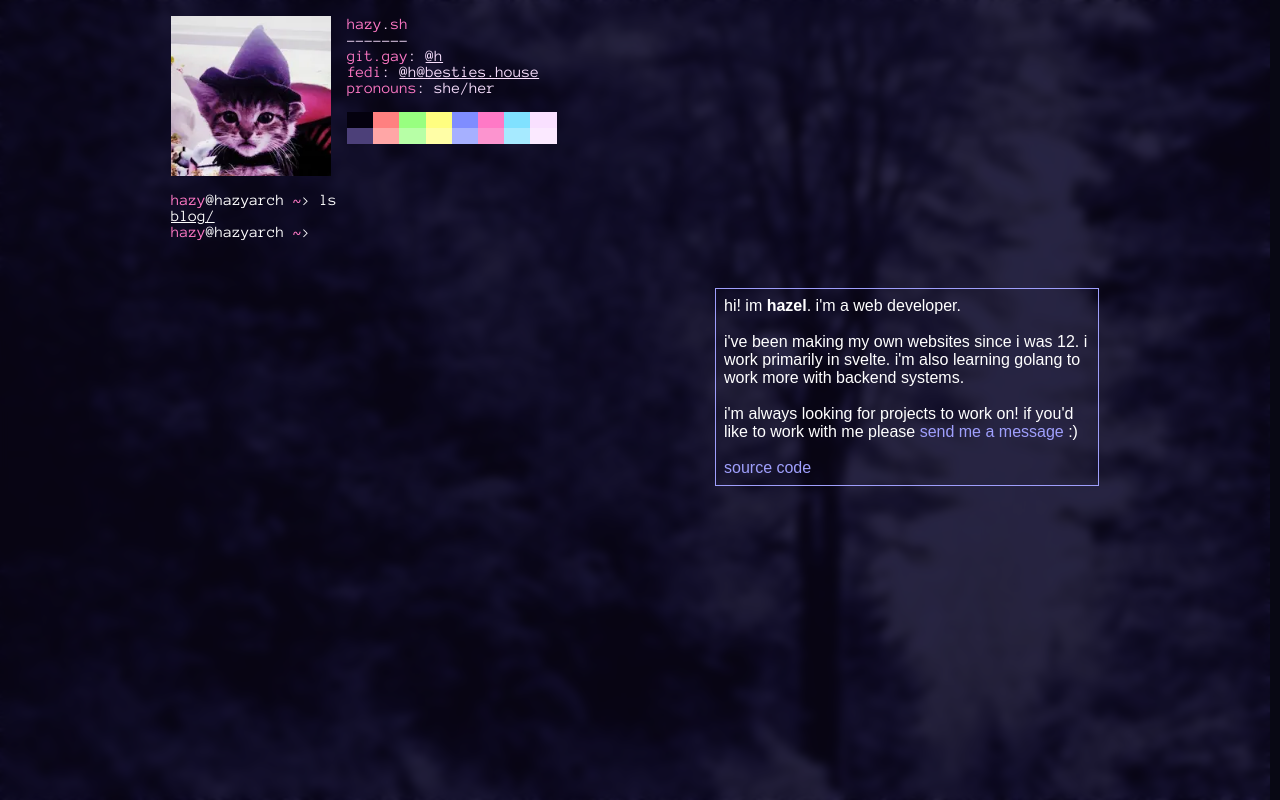
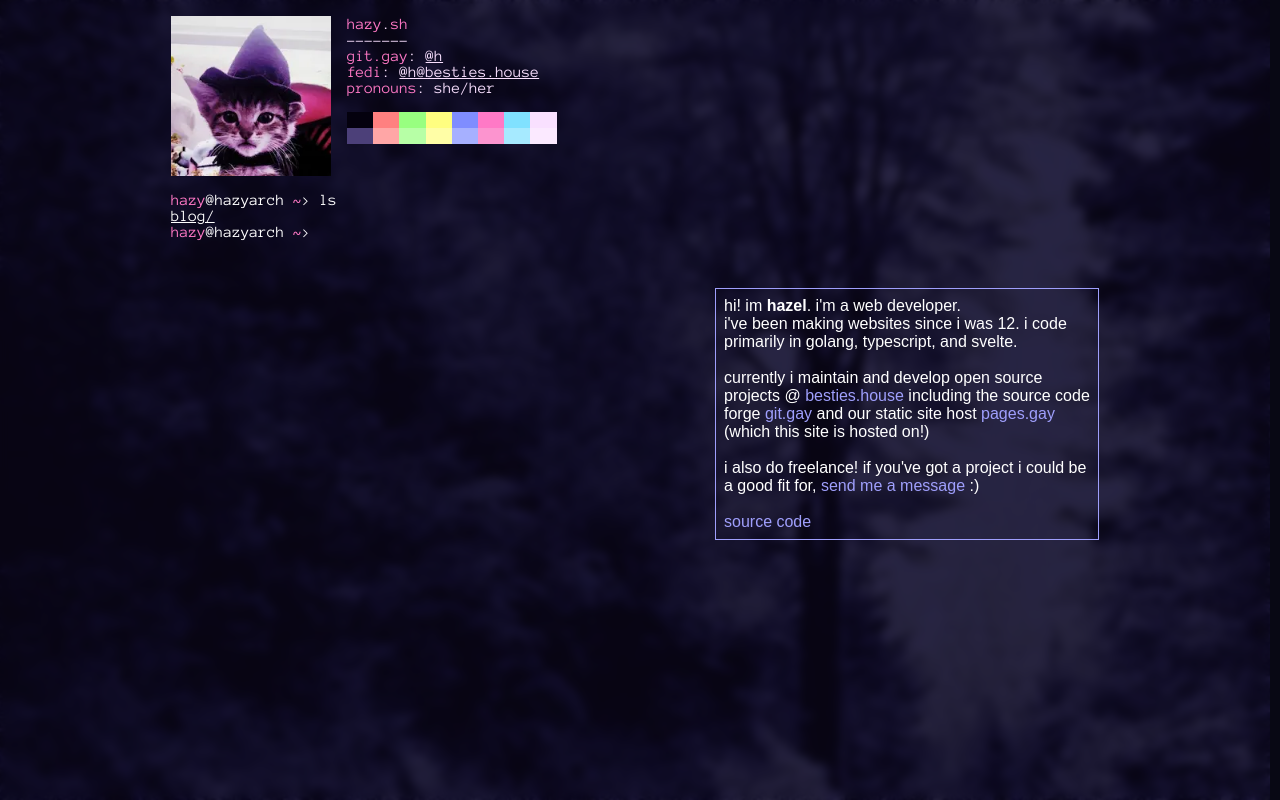
Before and after one commit to hazycora/hazy.sh, a SvelteKit app: page / in a window 1280 px wide. Built offline with nearby package versions, Linux system fonts and the light colour scheme; no server answers; a web font is replaced by a local one.

Commit message:
update window text

```diff
--- a/src/routes/+page.svelte
+++ b/src/routes/+page.svelte
@@ -130,15 +130,24 @@
 			<p>
 				hi! im <strong>hazel</strong>. i'm a web developer.
 			</p>
-			<br />
 			<p>
-				i've been making my own websites since i was 12. i work primarily in
-				svelte. i'm also learning golang to work more with backend systems.
+				i've been making websites since i was 12. i code primarily in golang,
+				typescript, and svelte.
 			</p>
 			<br />
 			<p>
-				i'm always looking for projects to work on! if you'd like to work with
-				me please <a href="#contact">send me a message</a> :&rpar;
+				currently i maintain and develop open source projects @ <a
+					href="https://besties.house">besties.house</a
+				>
+				including the source code forge <a href="https://git.gay">git.gay</a>
+				and our static site host
+				<a href="https://pages.gay">pages.gay</a> (which this site is hosted on!)
+			</p>
+			<br />
+			<p>
+				i also do freelance! if you've got a project i could be a good fit for, <a
+					href="#contact">send me a message</a
+				> :&rpar;
 			</p>
 			<br />
 			<p><a href="https://git.gay/h/hazysh">source code</a></p>
```
